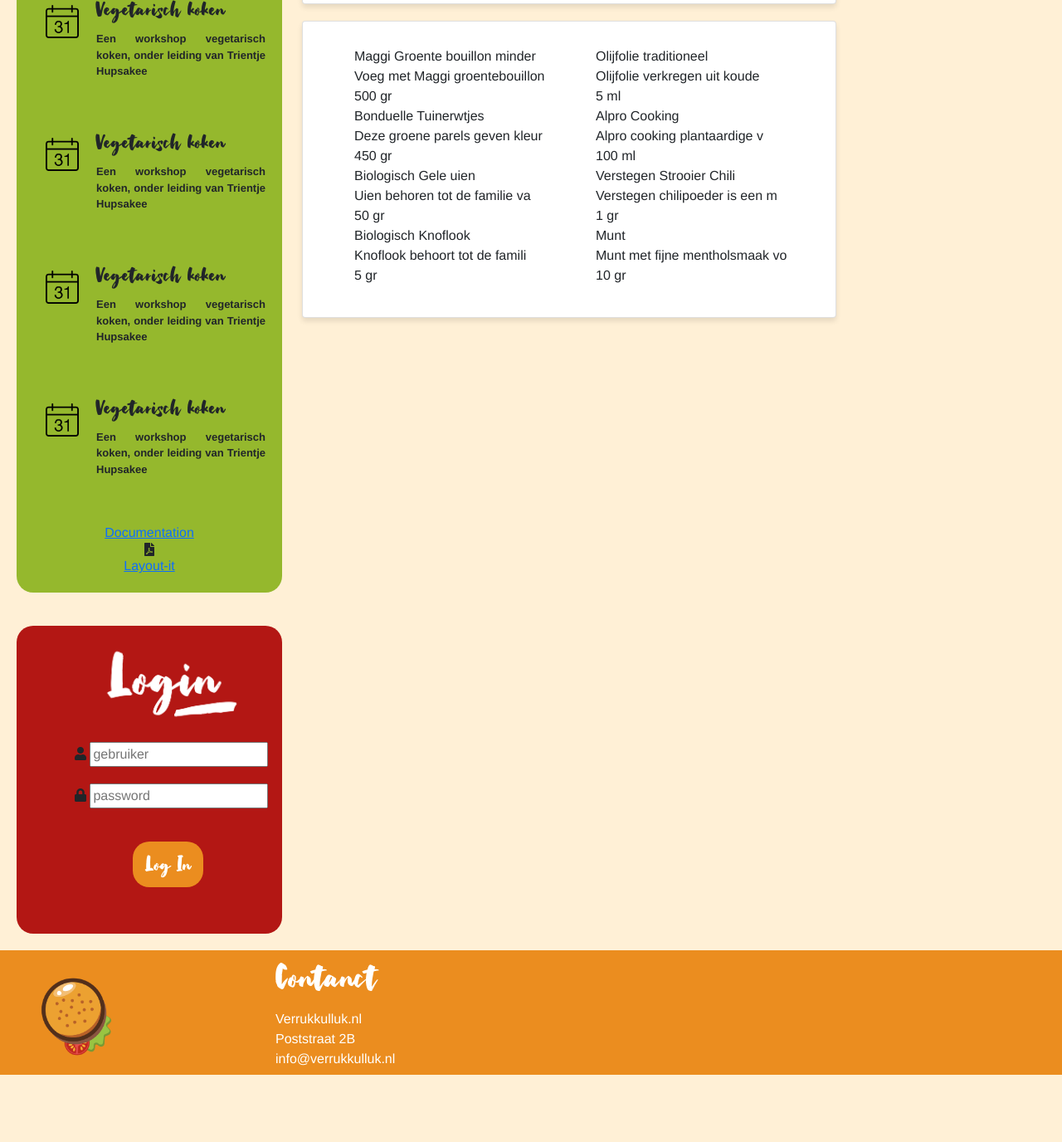
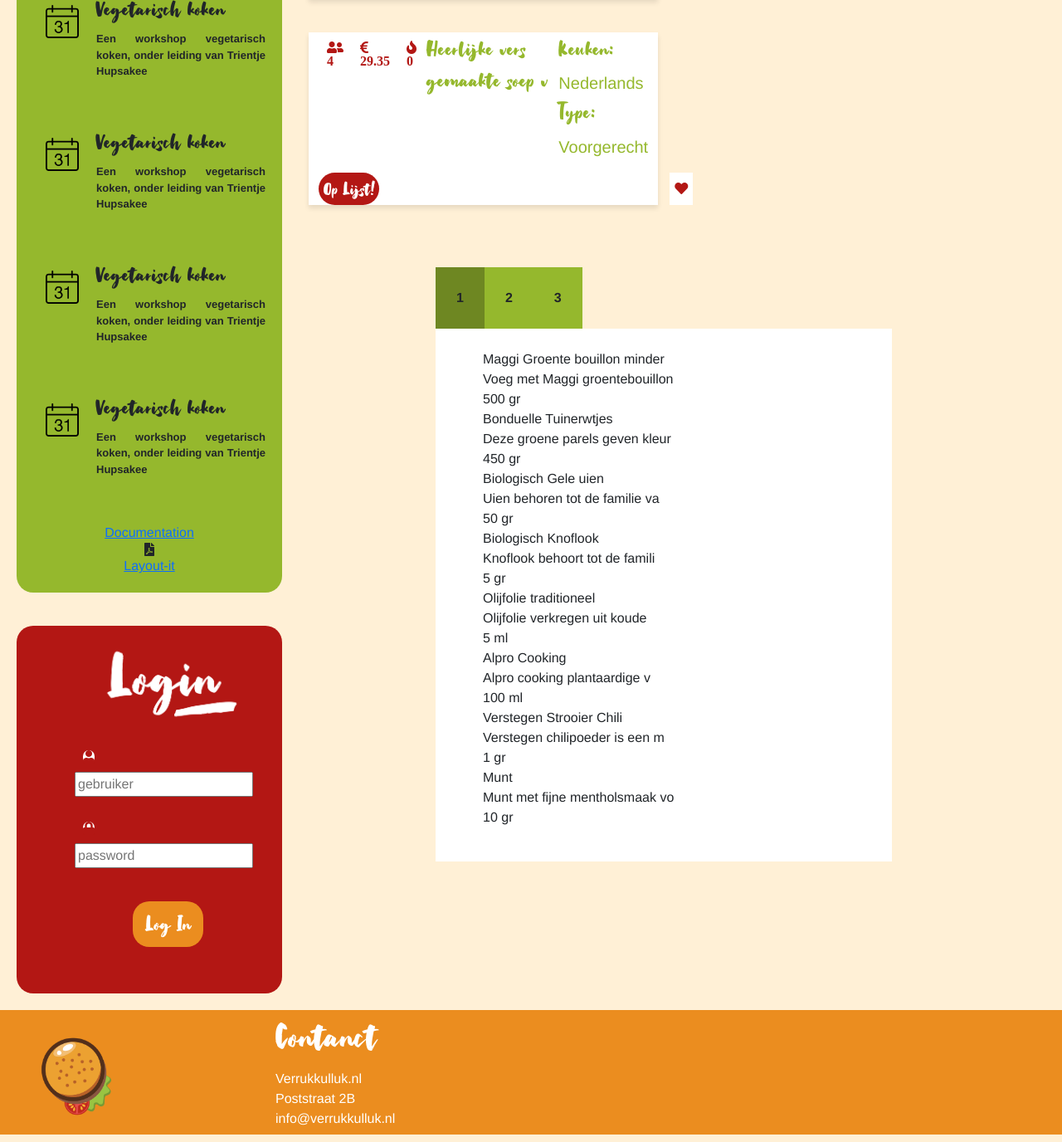
Before and after one commit to AaronSaya/educom-verrukkulluk-1687354574, a PHP site: page /educom-verrukkulluk/index.php?action=detail&gerecht_id=1 in a window 1280 px wide. Shown: the part 739-2115 px from the top of the page at 83% size. Before the commit the page ends 2034 px from the top, so only its background shows below. Run offline with PHP 8.4, Linux system fonts and the light colour scheme; data comes from the database, SQL or seed files in the repository; data that the repository does not hold is empty.

Commit message:
Frontend #13

```diff
--- a/assets/css/main.css
+++ b/assets/css/main.css
@@ -129,6 +129,101 @@ html, body {
 }
 /**DETAIL**/
 
+.col-md-6 {
+    width: 45%;
+    height:auto;
+    background-color: white ;
+    margin-top: 40px;
+    margin-right: 10px;
+    margin-left:40px;
+    box-shadow: 0 4px 6px rgba(0, 0, 0, 0.1);
+    transition: box-shadow 0.3s ease;
+}
+
+.col-md-6:hover {
+    box-shadow: 0 6px 10px rgba(0, 0, 0, 0.4);
+}
+
+.icon {
+    border: none;
+ color: #b31714 ;
+ background-color: #FFF;
+ border-radius: 20px;
+ margin: 10px;
+
+}
+
+#lijst {
+    color:white;
+    background-color:#b31714;
+    border:none;
+    border-radius: 20px;
+    font-size: 25px;
+    font-family: "pretty_lilyregular";
+}
+
+#heart {
+    position: relative;
+    left: 350;
+    border: none;
+    background-color: #FFF;
+    color:#b31714
+}
+
+.btn-secondary:hover {
+    background-color: #eb8d1f;
+}
+
+.titel {
+    font-size: 20;
+    color:#95b82d
+}
+
+.lange-omschrijving {
+    font-size:11;
+    font-weight: bold;
+}
+
+#image-card {
+    max-height: 100%;
+    max-width: 100%;
+}
+
+.tabs {
+    display: flex;
+    flex-wrap: wrap;
+    max-width: 600px;
+    margin: 50 auto;
+    padding: 25px;
+    overflow: auto;
+}
+
+.tabs input[type="radio"] {
+    display: none;
+}
+
+.tabs label {
+    padding:25px;
+    background-color: #95b82d;
+    font-weight: bold;
+}
+
+.tabs .tab {
+    width: 100%;
+    padding: 25px;
+    background-color: #FFF;
+    order: 1;
+    display: none;
+}
+
+.tabs input[type="radio"]:checked + label + .tab {
+    display: block;
+}
+
+.tabs input[type="radio"]:checked + label {
+    background-color:#6e8722 ;
+}
+
 
 /** MENU **/
 
@@ -138,8 +233,8 @@ html, body {
     -moz-columns: 2;
     padding: 30px;
     column-gap: 0;
-    overflow: auto;
 }
+
 .card{
   margin: 20px;
   border-style: none;
@@ -151,9 +246,6 @@ html, body {
   transition: box-shadow 0.3s ease;
 }
 
-.card:hover {
-    box-shadow: 0 6px 10px rgba(0, 0, 0, 0.4);
-}
 
 .content {
     margin-top: 20px;
@@ -188,10 +280,6 @@ li {
     font-size: 30;
 }
 
-.details {
-    color: #b31714;
-
-}
 /*SIDEBAR*/
 
 #sidebar {
--- a/lib/gerecht_info.php
+++ b/lib/gerecht_info.php
@@ -67,7 +67,7 @@ class gerechtInfo
                     "gebruikersnaam" => $gebruiker["gebruikersnaam"],
                     "wachtwoord" => $gebruiker["wachtwoord"],
                     "email" => $gebruiker["email"],
-                    "afbeelding" => $gebruiker["foto_gebruiker"],
+                    "foto_gebruiker" => $gebruiker["foto_gebruiker"],
 
                 ];
             } else {
--- a/templates/detail.html.twig
+++ b/templates/detail.html.twig
@@ -22,52 +22,149 @@
 {% endblock %}
 
 {% block content %}
-	<div class="container-fluid">
-		<div class="row"></div>
+		<div class="container-fluid"> <div class="row">
+			<div class="col-md-12">
+				<div class="row">
+					<div class="col-md-6">
 						{% for gerecht in data %}
-			<div class="col-md-9">
-				<div class="card">
-					<div class="card-body">
-						<img class="card-img-top" src="{{gerecht.gerechten.afbeelding}}">
-						<p class="card-text">
-							{{gerecht.gerechten.lange_omschrijving}}
-						</p>
-						<div class="details">
+							<img id="image-card" src="{{gerecht.gerechten.afbeelding}}"/>
+						</div>
+						<div class="col-md-6">
+							<div class="btn-group" role="group">
+
+								<span class="icon">
 									<i class="fa fa-user-friends">
 										4</i>
+								</span>
+								<span class="icon">
 									<i class="fa fa-euro-sign">
 										{{ gerecht.totaalprijs }}
 									</i>
+								</span>
+								<span class="icon"></i>
 								<i class="fa fa-fire">
 									{{ gerecht.totaalcalories }}
 								</i>
+							</span>
+							<div class="titel">
+								<h4>{{gerecht.gerechten.titel}}</h4>
+							</div>
+							<div class="titel">
+								<h4>Keuken:</h4>
+								{{gerecht.keuken.omschrijving}}
+								<h4>Type:</h4>
+								{{gerecht.type.omschrijving}}</span>
+
+						</div>
+						<div></div>
+					</div>
+					<p class="lange-omschrijving">
+						{{gerecht.gerechten.lange_omschrijving}}
+					</p>
+					<div class="btn-group">
+
+						<button id="lijst" type="button">
+							Op Lijst!
+						</button>
+						<button id="heart" type="button">
+							<i class="fa fa-heart"></i>
+						</button>
+
+					</div>
+				{% endfor %}
 			</div>
 		</div>
-				</div>
-				{# details recept #}
-				<div class="card">
-					<div class="menu">
+		<div class="row">
+			<div class="col-md-12">
+				<div class="tabs">
+					<input type="radio" id="tab1" name="tabs" checked="checked">
+					<label for="tab1">1</label>
+					<div class="tab">
+						<div class="menu-detail">
+
+							{% for gerecht in data %}
 								<ul>
 									{% for ingr in gerecht.ingredienten %}
 
-														{# <li>
-															<spanDit {% if ingr.id < 2 %}style='color: #F00'{% endif %}>{{ ingr.naam }} </span>
-															 {% if ingr.id == 3 %} <strong> is id 3!</strong> {% endif %} </li> {% endfor %} #}
 										<li>
-                                                            <img src="{{ingr.artikel_afbeelding}}" ><br>
-                                                            <span> {{ingr.naam_artikel}} </span><br>
-                                                            <span> {{ingr.omschrijving}} </span><br>
-                                                            <span> {{ingr.hoeveelheid}} </span>
-                                                            <span> {{ingr.eenheid}} </span><br>
+											<img src="{{ingr.artikel_afbeelding}}"><br>
+											<span>
+												{{ingr.naam_artikel}}
+											</span><br>
+											<span>
+												{{ingr.omschrijving}}
+											</span><br>
+											<span>
+												{{ingr.hoeveelheid}}
+											</span>
+											<span>
+												{{ingr.eenheid}}
+											</span><br>
+										</li>
+
+									{% endfor %}
+								</ul>
+							{% endfor %}
+
+						</div>
+					</div>
+
+					<input type="radio" id="tab2" name="tabs">
+					<label for="tab2">2</label>
+					<div class="tab">
+
+						<div class="menu-detail">
+
+							{% for gerecht in data %}
+								<ol>
+									{% for stap in gerecht.bereidingswijze %}
+
+										<li>
+
+											<span>
+												{{stap.tekstveld}}</br>
+											</span><br>
 
 										</li>
 
 									{% endfor %}
-							</ul>
+								</ol>
+							{% endfor %}
+
+						</div>
+
+					</div>
+
+					<input type="radio" id="tab3" name="tabs">
+					<label for="tab3">3</label>
+					<div class="tab">
+
+						<div class="menu-detail">
+
+							{% for gerecht in data %}
+								<ol>
+									{% for opmerking in gerecht.opmerkingen %}
+
+										<li>
+											<span>
+												<img src="{{opmerking.foto_gebruiker}}"></br>
+											</span><br>
+											<span>{{opmerking.gebruikersnaam}}</span></br>
+											<span>
+												{{opmerking.opmerkingen}}
+											</span><br>
+
+										</li>
+
+									{% endfor %}
+								</ol>
+							{% endfor %}
+
+						</div>
+
 					</div>
 				</div>
-			{% endfor %}
 			</div>
 		</div>
-
-{% endblock %}
+	</div>
+</div></div>{% endblock %}
```
Also changed, not shown: index.php (line endings or trailing spaces). Lines whose indentation alone changed are shown as unchanged.
